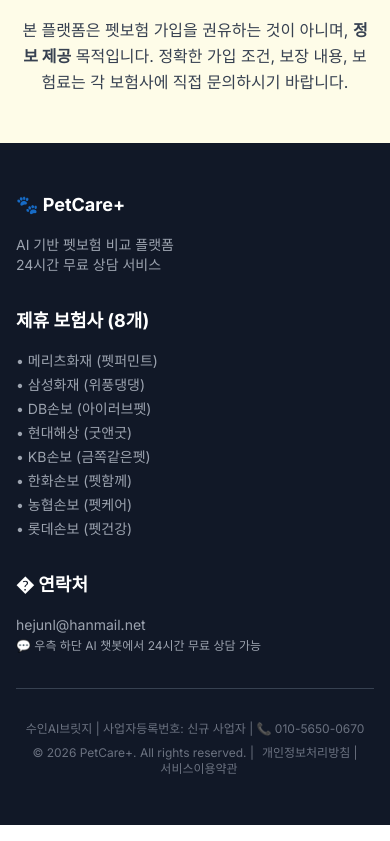
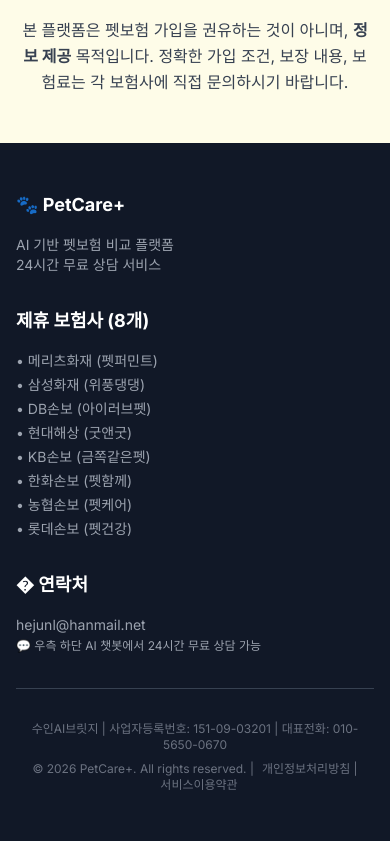
Before and after one commit to HeeJeonLee/petcare-phase2, a React (Vite) app: page / in a window 390 px wide. Shown: the part 4437-5278 px from the top of the page. Built offline with nearby package versions, Linux system fonts and the light colour scheme; no server answers.

Commit message:
fix: update business registration number and phone label in footer

```diff
--- a/src/App.jsx
+++ b/src/App.jsx
@@ -272,7 +272,7 @@
             <p>
               {COMPANY_INFO.name} |
               사업자등록번호: {COMPANY_INFO.businessNumber} |
-              📞 {COMPANY_INFO.phone}
+              대표전화: {COMPANY_INFO.phone}
             </p>
             <p className="mt-2">
               © {new Date().getFullYear()} PetCare+. All rights reserved. |
--- a/src/constants/company.js
+++ b/src/constants/company.js
@@ -5,7 +5,7 @@
 export const COMPANY_INFO = {
   // 회사 기본 정보
   name: '수인AI브릿지',
-  businessNumber: '신규 사업자', // 신규 사업자로 표기
+  businessNumber: '151-09-03201',
   representative: '이희천',
 
   // 보험설계사 정보 (중요)
```
